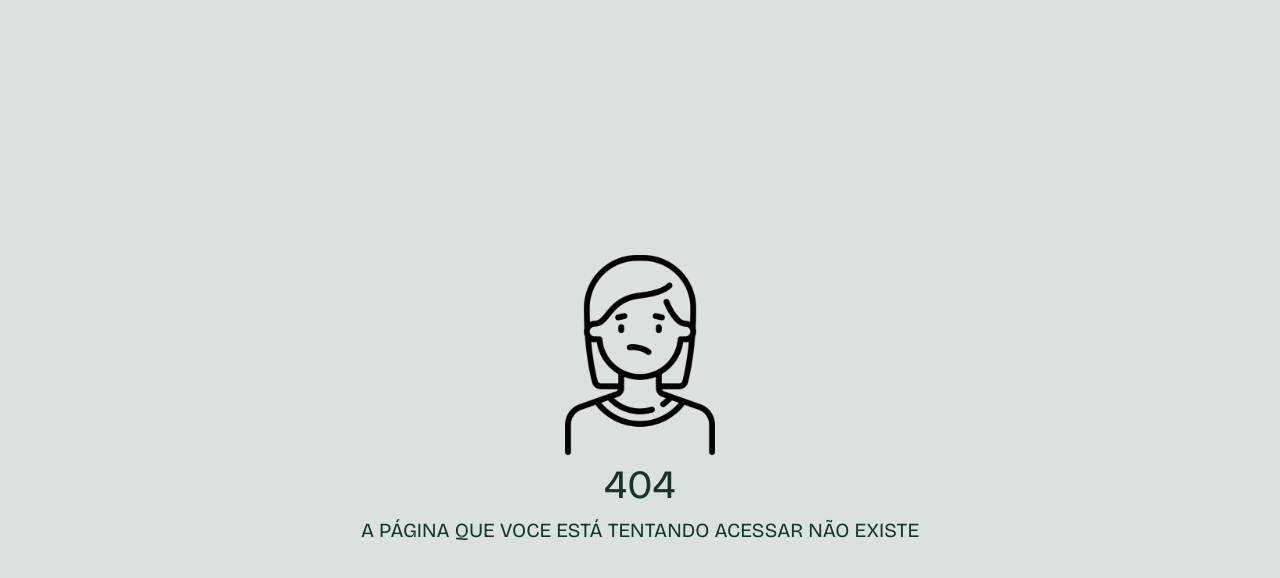
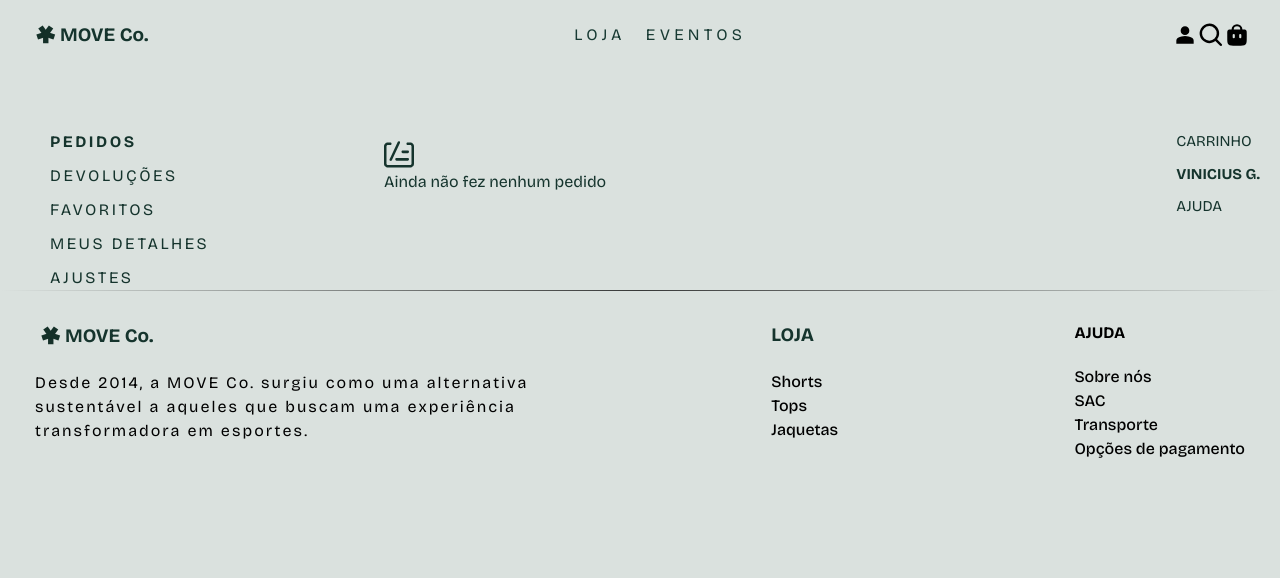
Before and after one commit to ViniGomes1/move-ecommerce-react, a React (Vite) app: page /account in a window 1280 px wide. Before the commit this address had no page. Shown: the top 578 px of the page. Built offline with nearby package versions, Linux system fonts and the light colour scheme.

Commit message:
adicionado novas funcionalidades

```diff
--- /dev/null
+++ b/src/Components/Account/Account.jsx
@@ -0,0 +1,33 @@
+import notebook from "../../assets/Logos/notebook.svg"
+
+function Account(){
+    return(
+        //Container
+        <div className="w-full h-full pt-[50px]">
+            <div className="flex ">
+                <div className="w-[30%] pl-[50px] pr-[50px]">
+                    <ul className="[&>li]:pt-[10px] [&>li]:tracking-[2.5px] [&>li]:text-[#15342d]">
+                        <li className="font-bold">PEDIDOS</li>
+                        <li>DEVOLUÇÕES</li>
+                        <li>FAVORITOS</li>
+                        <li>MEUS DETALHES</li>
+                        <li>AJUSTES</li>
+                    </ul>
+                </div>
+                <div className="pt-[20px] w-[50%]">
+                    <img className="size-[30px] fill-[#15342d]" src={notebook}/>
+                    <p className="text-[#15342d]">Ainda não fez nenhum pedido</p>
+                </div>
+                <div className="w-[20%] flex justify-end pr-[20px]">
+                    <ul className="[&>li]:pt-[10px] [&>li]:text-[#15342d] [&>li]:text-[15px]">
+                        <li>CARRINHO</li>
+                        <li className="font-bold">VINICIUS G.</li>
+                        <li>AJUDA</li>
+                    </ul>
+                </div>
+            </div>
+        </div>
+    )
+}
+
+export default Account
--- a/src/Components/Baseboard/Baseboard.jsx
+++ b/src/Components/Baseboard/Baseboard.jsx
@@ -1,5 +1,6 @@
 import "./Baseboard.css"
 import logo from '../../assets/Logos/logo - move .svg';
+import { Link } from 'react-router-dom';
 
 function Baseboard() {
     return (
@@ -25,6 +26,7 @@ function Baseboard() {
                 <div className="baseboard-rigt-container">
                     <p>AJUDA</p>
                     <ul>
+                        <li><Link to={"/about"}>Sobre nós</Link></li>
                         <li>SAC</li>
                         <li>Transporte</li>
                         <li>Opções de pagamento</li>
--- a/src/Components/FilterButton/FilterButton.jsx
+++ b/src/Components/FilterButton/FilterButton.jsx
@@ -21,7 +21,7 @@ function FilterButton({ nameContent, listFilter }) {
                 <ul className="list-wrapper">
                     {listFilter.map((item, index) => {
                         return (
-                            <div className="name-list-container">
+                            <div key={index} className="name-list-container">
                                 <label className="container-check">
                                     <input type="checkbox" />
                                     <span className="checkmark"></span>
--- a/src/Components/GridShopProducts/GridShopProducts.jsx
+++ b/src/Components/GridShopProducts/GridShopProducts.jsx
@@ -61,7 +61,7 @@ function GridShopProducts({ onValue }) {
         <div className="grid-shop-container-products">
             {gridProducts.map((imagem, index) => {
                 return (
-                    <CardProduct productImage={imagem.src} price={imagem.price} productName={imagem.name} amostra={false}/>
+                    <CardProduct key={index} productImage={imagem.src} price={imagem.price} productName={imagem.name} amostra={false}/>
                 )
             })}
         </div>
--- a/src/Components/NavBar/NavBar.jsx
+++ b/src/Components/NavBar/NavBar.jsx
@@ -8,7 +8,8 @@ import { Link } from 'react-router-dom';
 const navbarLinks = {
   shop: {to: "/shop"},
   home: {to: "/"},
-  events: {to: "/events"}
+  events: {to: "/events"},
+  account: {to: "/account"}
 }
 
 function NavBar() {
@@ -24,7 +25,7 @@ function NavBar() {
           <li><Link to={navbarLinks.events.to}>EVENTOS</Link></li>
         </ul>
         <ul className="nav-logos">
-          <li><a href=""><img src={person}/></a></li>
+          <li><Link to={navbarLinks.account.to}><img src={person}/></Link></li>
           <li><a href=""><img src={magnifier}/></a></li>
           <li><a href=""><img src={bagfill}/></a></li>
         </ul>
--- a/src/Components/SideBar/SideBar.jsx
+++ b/src/Components/SideBarShop/SideBarShop.jsx
@@ -21,7 +21,7 @@ const filterParams = [
     },
 ]
 
-function SideBar() {
+function SideBarShop() {
 
     return (
         <div className="sidebar-container">
@@ -30,10 +30,10 @@ function SideBar() {
                 <ul className="filter-list">
                     {filterParams.map((filter, index) => {
                         return (
-                            <>
+                            <div key={index}>
                                 <li><FilterButton nameContent={filter.nameContent} listFilter={filter.filterList}/></li>
                                 <hr />
-                            </>
+                            </div>
                         )
                     })}
 
@@ -43,4 +43,4 @@ function SideBar() {
     )
 }
 
-export default SideBar
+export default SideBarShop
--- /dev/null
+++ b/src/Pages/AboutPage/AboutPage.jsx
@@ -0,0 +1,7 @@
+function AboutPage(){
+    return(
+        <h1>Sobre</h1>
+    )
+}
+
+export default AboutPage
--- /dev/null
+++ b/src/Pages/AccountPage/AccountPage.jsx
@@ -0,0 +1,12 @@
+import Account from "../../Components/Account/Account"
+
+
+function AccountPage(){
+    return(
+        <>
+            <Account />
+        </>
+    )
+}
+
+export default AccountPage
--- a/src/Pages/Shop/Shop.jsx
+++ b/src/Pages/Shop/Shop.jsx
@@ -1,9 +1,9 @@
-import SideBar from "../../Components/SideBar/SideBar"
 //import ContentRoll from "../../Components/ContentRoll/ContentRoll"
 import ShopEnviroment from "../../Components/ShopEnviroment/ShopEnviroment"
 import "./Shop.css"
 import GridShopProducts from "../../Components/GridShopProducts/GridShopProducts"
 import { useState } from "react"
+import SideBarShop from "../../Components/SideBarShop/SideBarShop"
 
 function Shop() {
 
@@ -13,7 +13,7 @@ function Shop() {
         <div>
             <ShopEnviroment produtos={quantidade}/>
             <div className="shop-content-container">
-                <SideBar />
+                <SideBarShop />
                 <GridShopProducts onValue={setQuantidade}/>
             </div>
         </div>
```
Also changed, not shown: src/main.jsx (+10 -0 lines), src/Components/SideBarShop/SideBar.css (renamed from src/Components/SideBar/SideBar.css), src/assets/Logos/notebook.svg (added).
